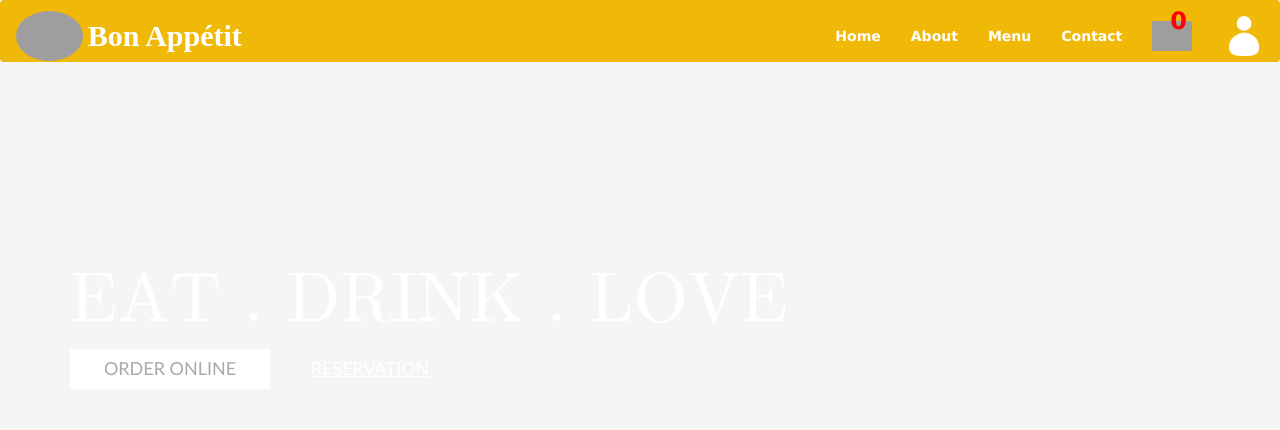
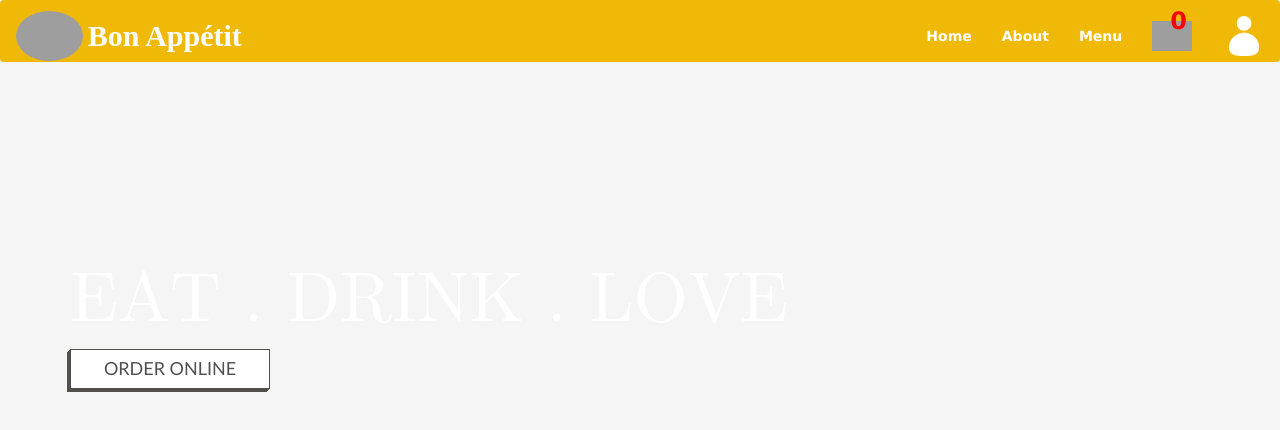
Before and after one commit to swetha-mary-philip/CAPSTONE-2021, an Angular app in the folder APP_FRONTEND/restaurant/: page / in a window 1280 px wide. Shown: the top 430 px of the page. Built offline with nearby package versions, Linux system fonts and the light colour scheme; grey boxes are pictures that could not be loaded.

Commit message:
bug fixes

```diff
--- a/APP_FRONTEND/restaurant/src/app/framework/framework.component.html
+++ b/APP_FRONTEND/restaurant/src/app/framework/framework.component.html
@@ -17,7 +17,7 @@
                 <li class="navli otherpage"><a routerLink="">Home</a></li>
                 <li class="navli otherpage"><a routerLink="/about">About</a></li>
                 <li id="menu" class="navli menu otherpage"><a href="/menu">Menu</a></li>
-                <li class="navli otherpage"><a href="/contact">Contact</a></li>
+                <!-- <li class="navli otherpage"><a href="/contact">Contact</a></li>  -->
                 <li class="navli otherpage" id="orders" style="display: none;"><a href="/customerorders">Orders</a></li>
                 <li class="navli otherpage" id="cart"><a style="padding: 0px;" href="/cart"><img class="img-fluid pb-3 pull-left login-img" src="../../assets/images/cart.png"/><span class="cart-text">0</span></a></li>
                 <!-- <li class="navli otherpage"><a href="/cart">Checkout</a></li>  -->
--- a/APP_FRONTEND/restaurant/src/app/home/home.component.html
+++ b/APP_FRONTEND/restaurant/src/app/home/home.component.html
@@ -4,7 +4,7 @@
                 <div class="">
                     <h2 class="explore3 text-justify">EAT  .  DRINK  .  LOVE</h2>
                     <a class="explore btn text-uppercase" href="/menu">Order Online</a>
-                    <a class="explore2 btn text-uppercase" href="/reservation">Reservation</a>
+                    <!-- <a class="explore2 btn text-uppercase" href="/reservation">Reservation</a> -->
 
                 </div>
             </div>
--- a/APP_FRONTEND/restaurant/src/app/menu.service.ts
+++ b/APP_FRONTEND/restaurant/src/app/menu.service.ts
@@ -149,6 +149,7 @@ tokendata: UserToken;
   if(error.error.msg == "User Already Exists"){
     //alert("User Already Exists");
     //window.location.href = "/register"
+    return;
   }
   else if(error.errors[0].message == "Please enter a valid password") {
     alert("Please enter a valid password. Minimum length = 6");
--- a/APP_FRONTEND/restaurant/src/app/review/review.component.html
+++ b/APP_FRONTEND/restaurant/src/app/review/review.component.html
@@ -1,8 +1,8 @@
 <div class="container">
     <div class="row">
+        <h1 style="margin-bottom: 20px;" class="abouttitle text-center">Reviews</h1>
+        <div class="col-sm-7 about-text">
 
-        <div class="col-sm-7 about-text">
-            <h1 style="margin-bottom: 20px;" class="abouttitle text-center">Reviews</h1>
             <div  *ngFor= "let review of reviews;">
                 <div>
                     <p>
--- a/APP_FRONTEND/restaurant/src/app/token-intercept.service.ts
+++ b/APP_FRONTEND/restaurant/src/app/token-intercept.service.ts
@@ -16,10 +16,8 @@ import {HttpClient,HttpHeaders,HTTP_INTERCEPTORS, HttpInterceptor} from '@angula
      //console.log(req.url.indexOf('orders/customer'));
 
      if((req.url.indexOf('orders/customer') > 0 || (req.method != "GET"  && req.url.indexOf('menu') >0) || (req.url.indexOf('review') && req.method == "POST"))
-        && req.url.indexOf('user') == -1)
+        && req.url.indexOf('user') == -1 && req.url.indexOf('customer') == -1 && req.url.indexOf('orders') == -1)
     {
-
-        console.log("inside");
         let tokenrequest = req.clone({
           setHeaders:{
             token: x
@@ -29,6 +27,16 @@ import {HttpClient,HttpHeaders,HTTP_INTERCEPTORS, HttpInterceptor} from '@angula
         return next.handle(tokenrequest)
 
      }
+     if((req.url.indexOf('orders/customer') > 0)){
+      let tokenrequest = req.clone({
+        setHeaders:{
+          token: x
+        }
+      })
+      //console.log(tokenrequest);
+      return next.handle(tokenrequest)
+
+     }
      return next.handle(req)
 
    }
--- a/APP_FRONTEND/restaurant/src/styles.css
+++ b/APP_FRONTEND/restaurant/src/styles.css
@@ -85,9 +85,11 @@ body {
     text-decoration:none;
     font-size: 18px;
     background-color: white;
-    color: darkgray;
+    color: #504e4e;
     border-radius: 0px;
     font-family: 'Gill Sans', 'Gill Sans MT', Calibri, 'Trebuchet MS', sans-serif;
+    box-shadow: -3px 3px #52504b, -2px 2px #52504b, -1px 1px #52504b;
+    border: 1px solid #52504b;
   }
 
   .explore2{
```
